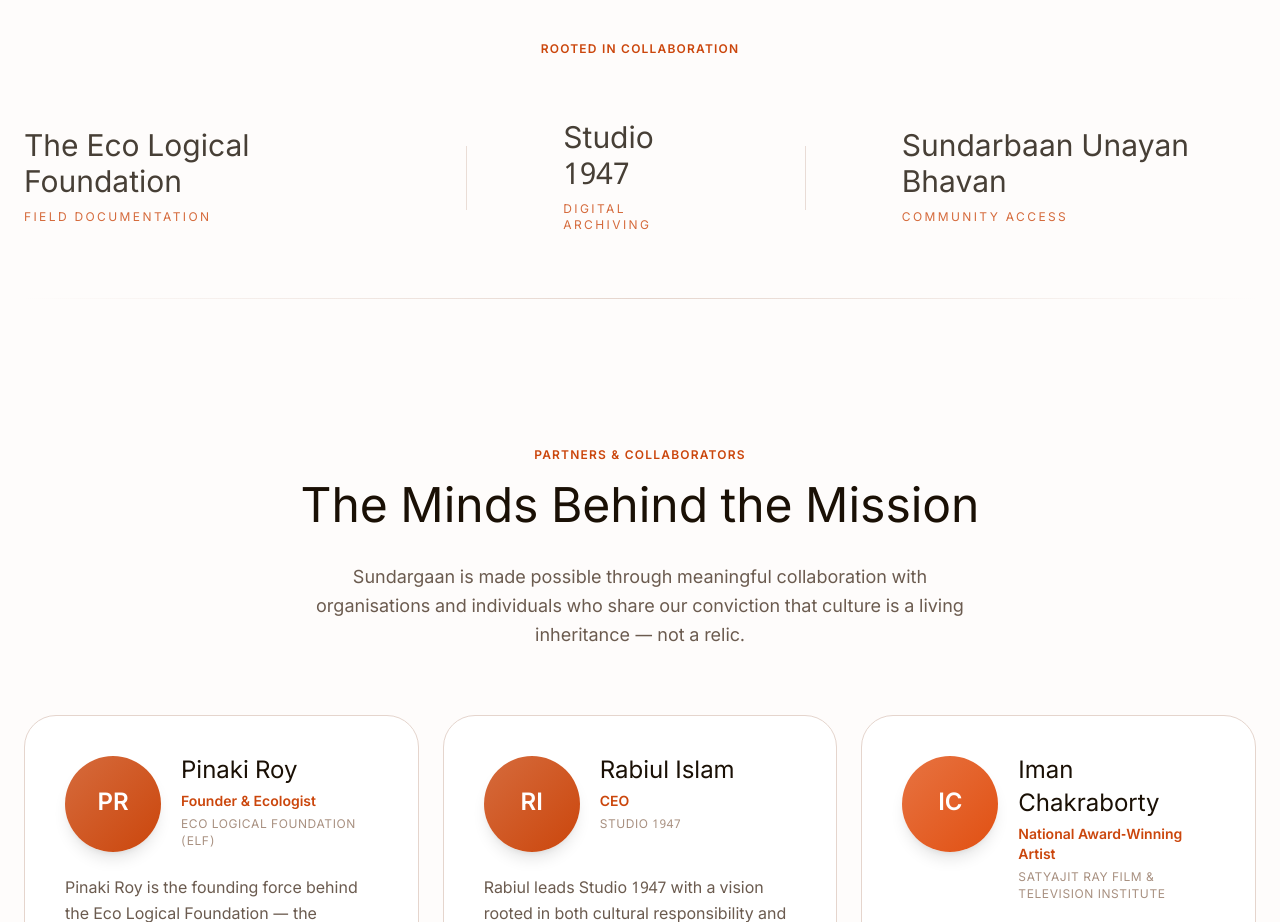
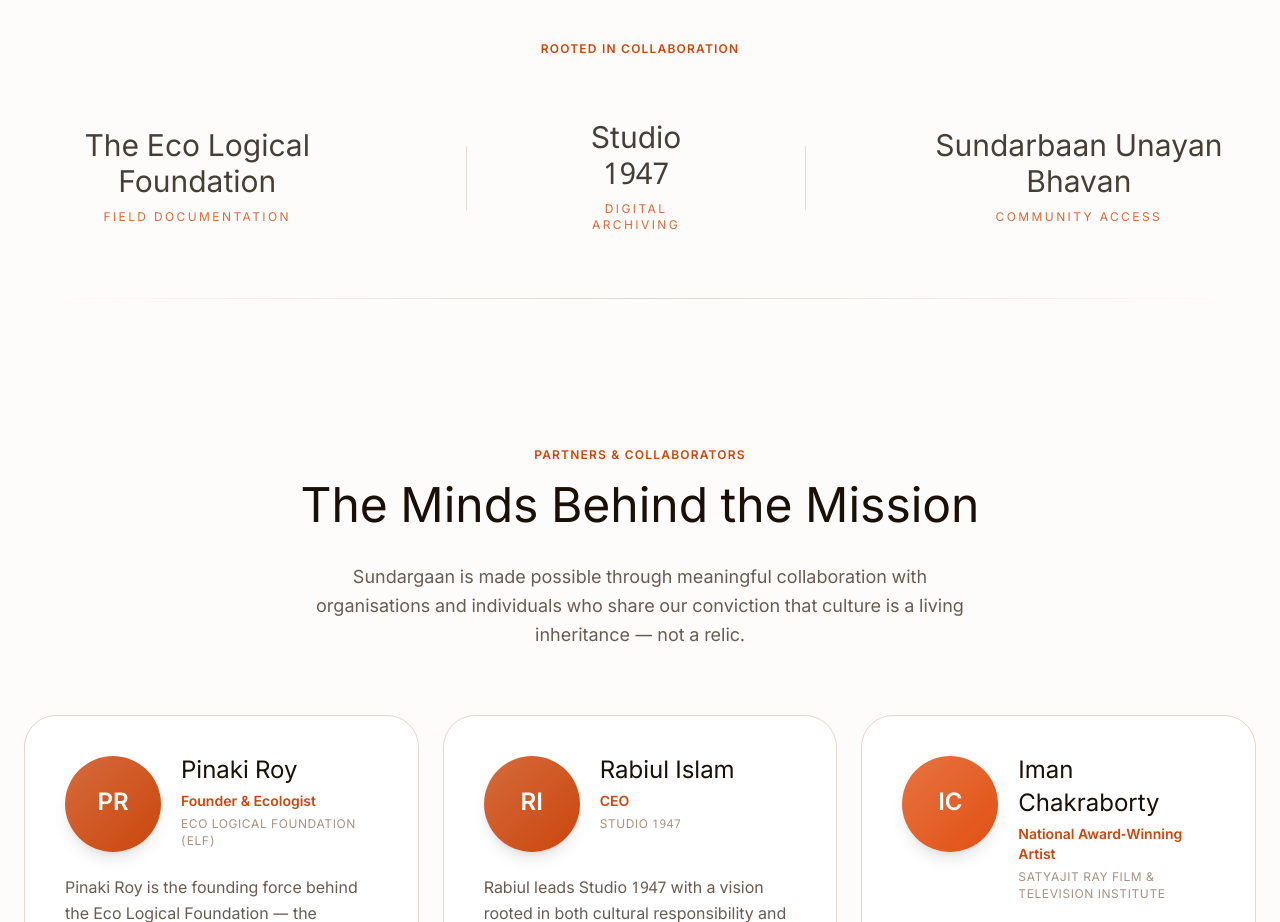
Before and after one commit to Studio-1947/sundargaan-webapp, a React (Vite) app: page /about in a window 1280 px wide. Shown: the part 1240-2162 px from the top of the page. Built offline with nearby package versions, Linux system fonts and the light colour scheme; a web font is replaced by a local one.

Commit message:
feat: add AboutPage component to the application

```diff
--- a/src/pages/AboutPage.tsx
+++ b/src/pages/AboutPage.tsx
@@ -275,17 +275,17 @@
             <SectionLabel>{isEN ? 'Rooted in Collaboration' : 'সহযোগিতায় যার ভিত্তি'}</SectionLabel>
           </div>
           <div className="flex flex-col md:flex-row items-center justify-center gap-12 md:gap-24 opacity-80">
-            <div className="text-center md:text-left">
+            <div className="text-center">
               <h3 className="font-display text-2xl md:text-3xl text-[#1a1005] mb-2">The Eco Logical Foundation</h3>
               <p className="font-body text-[10px] md:text-xs uppercase tracking-[0.2em] text-[#CB460C]">{isEN ? 'Field Documentation' : 'ফিল্ড ডিজাইন ও ডকুমেন্টেশন'}</p>
             </div>
             <div className="hidden md:block w-px h-16 bg-[#e5d5cd]" />
-            <div className="text-center md:text-left">
+            <div className="text-center">
               <h3 className="font-display text-2xl md:text-3xl text-[#1a1005] mb-2">Studio 1947</h3>
               <p className="font-body text-[10px] md:text-xs uppercase tracking-[0.2em] text-[#CB460C]">{isEN ? 'Digital Archiving' : 'ডিজিটাল আর্কাইভিং'}</p>
             </div>
             <div className="hidden md:block w-px h-16 bg-[#e5d5cd]" />
-            <div className="text-center md:text-left">
+            <div className="text-center">
               <h3 className="font-display text-2xl md:text-3xl text-[#1a1005] mb-2">Sundarbaan Unayan Bhavan</h3>
               <p className="font-body text-[10px] md:text-xs uppercase tracking-[0.2em] text-[#CB460C]">{isEN ? 'Community Access' : 'কমিউনিটি এক্সেস'}</p>
             </div>
```
